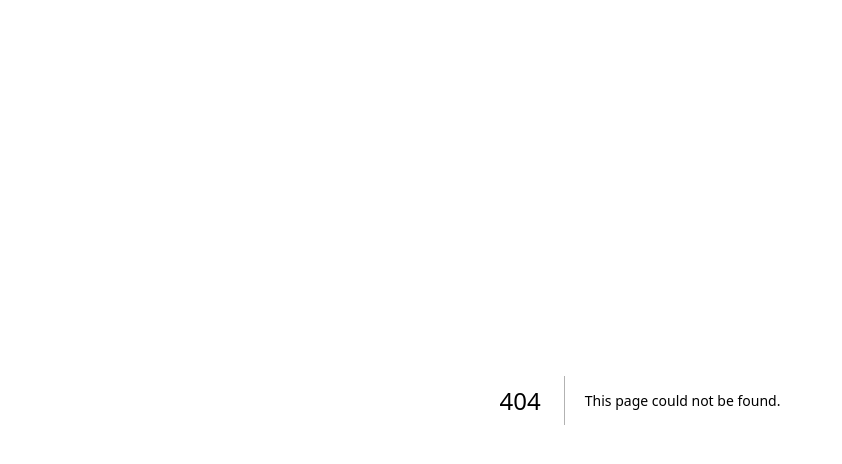
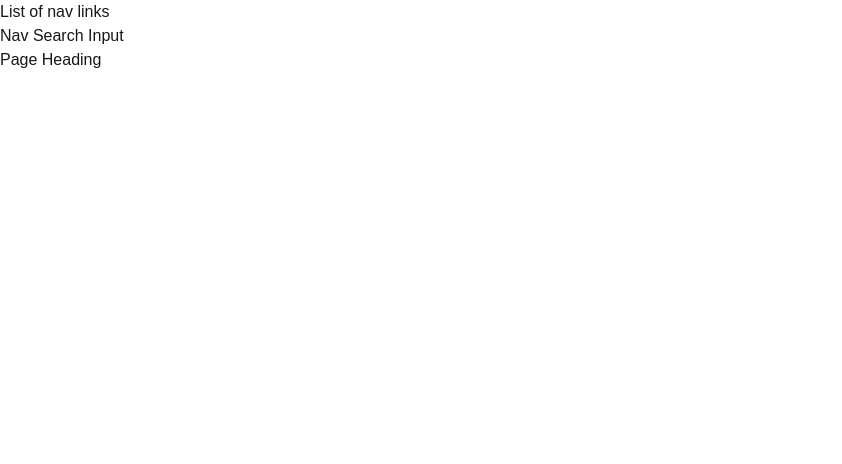
Before and after one commit to seguna15/rendering-demo, a Next.js app: page /landing-page in a window 1280 px wide. Before the commit this address had no page. Shown: the top 464 px of the page, without its empty margins (0-842 px from the left). Built offline with nearby package versions, Linux system fonts and the light colour scheme.

Commit message:
use client top level

```diff
--- /dev/null
+++ b/src/app/landing-page/page.tsx
@@ -0,0 +1,13 @@
+import { Navbar } from "@/components/navbar"
+
+
+export default function LandingPage() {
+    return (
+        <>
+            <main>
+                <Navbar/>
+                <h1>Page Heading</h1>
+            </main>
+        </>
+    )
+}
--- /dev/null
+++ b/src/components/nav-links.tsx
@@ -0,0 +1,5 @@
+export const NavLinks = () => {
+  console.log(`NavLinks rendered`);
+
+  return <div>List of nav links</div>;
+};
--- /dev/null
+++ b/src/components/nav-search.tsx
@@ -0,0 +1,7 @@
+"use client"
+
+export const NavSearch = () => {
+  console.log(`NavSearch rendered`);
+
+  return <div>Nav Search Input</div>;
+};
--- /dev/null
+++ b/src/components/navbar.tsx
@@ -0,0 +1,18 @@
+"use client";
+
+import { useState } from "react"
+import { NavLinks } from "./nav-links"
+import { NavSearch } from "./nav-search"
+
+
+export const Navbar = () => {
+    console.log(`Navbar rendered`)
+
+    const [search, setSearch] = useState("")
+    return (
+        <div>
+            <NavLinks/>
+            <NavSearch/>
+        </div>
+    )
+}
```
Also changed, not shown: 1 other file (tests, documents, lock files or other folders).
